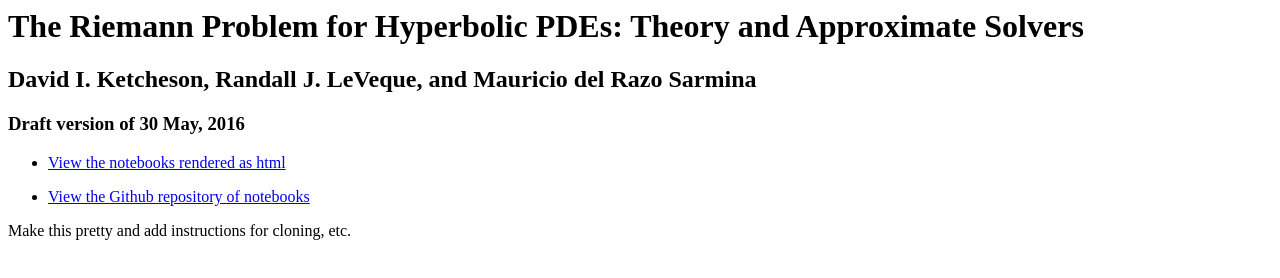
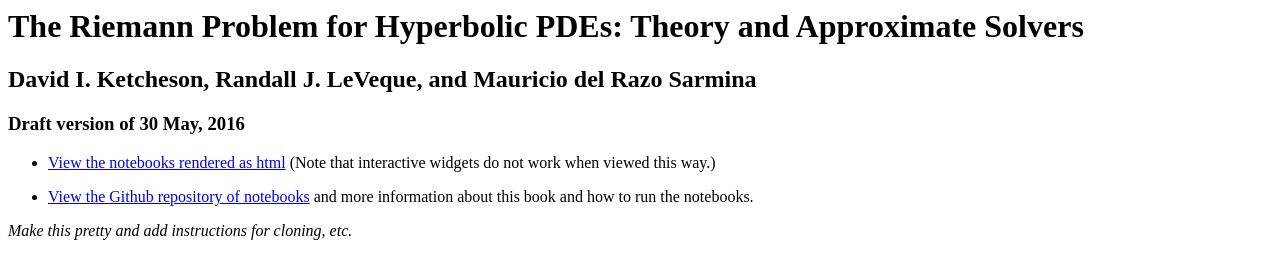
Before and after one commit to clawpack/riemann_book, a plain HTML site: page index.html in a window 1280 px wide. Drawn offline with Linux system fonts and the light colour scheme.

Commit message:
add to index.html

```diff
--- a/index.html
+++ b/index.html
@@ -6,12 +6,14 @@
 <h3> Draft version of 30 May, 2016</h3>
 
 <ul>
-<li> <a href="riemann_book_files/Index.html">View the notebooks rendered as html</a>
+<li> <a href="riemann_book_files/Index.html">View the notebooks rendered as
+html</a> (Note that interactive widgets do not work when viewed this way.)
 <p>
 <li> <a href="https://github.com/clawpack/riemann_book">
-View the Github repository of notebooks</a>
+View the Github repository of notebooks</a> and more information about this
+book and how to run the notebooks.
 </ul>
 
-Make this pretty and add instructions for cloning, etc.
+<i>Make this pretty and add instructions for cloning, etc.</i>
 
 </html>
```
